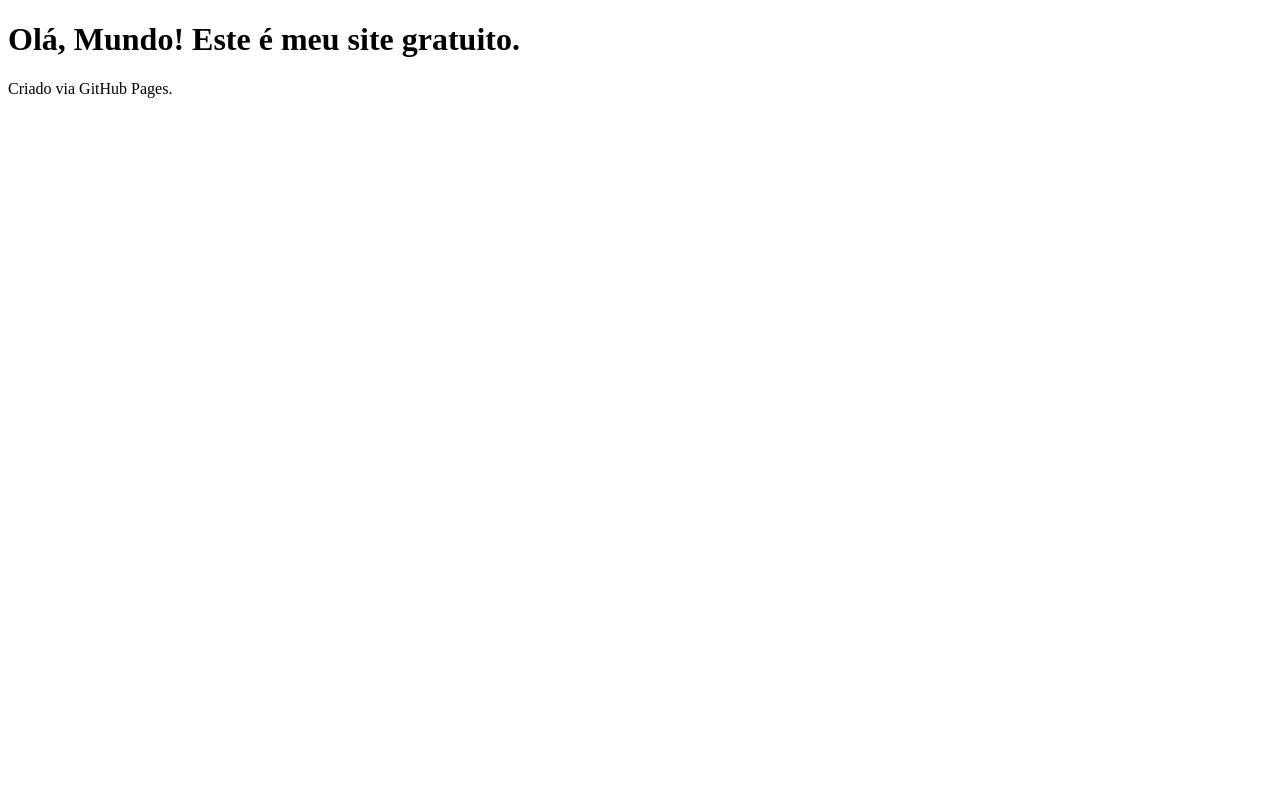
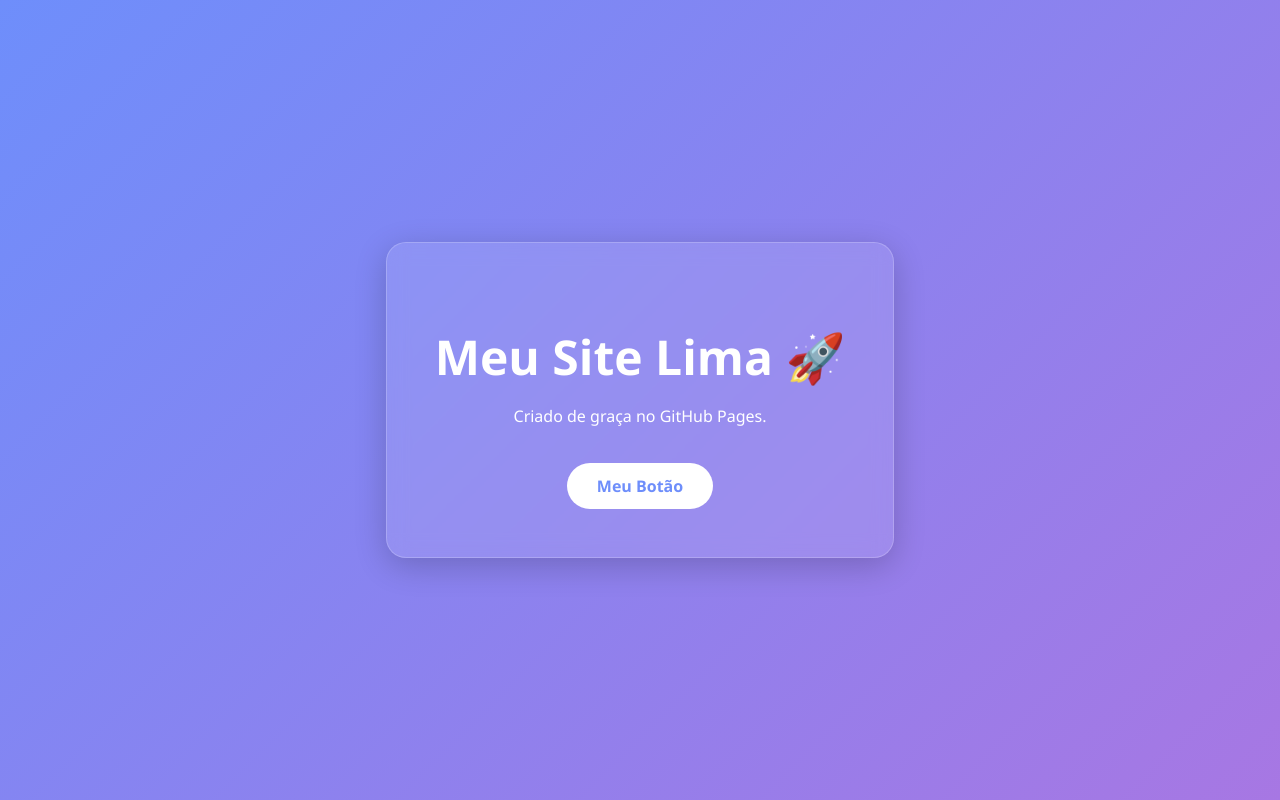
Before and after one commit to limajoaoadolvo-hue/lima.github.io, a plain HTML site: page index.html in a window 1280 px wide. Drawn offline with Linux system fonts and the light colour scheme.

Commit message:
site novo

```diff
--- a/index.html
+++ b/index.html
@@ -2,10 +2,46 @@
 <html lang="pt-br">
 <head>
     <meta charset="UTF-8">
-    <title>Meu Site no GitHub</title>
+    <meta name="viewport" content="width=device-width, initial-scale=1.0">
+    <title>Meu Site Profissional</title>
+    <style>
+        body {
+            font-family: 'Segoe UI', sans-serif;
+            margin: 0;
+            display: flex;
+            align-items: center;
+            justify-content: center;
+            height: 100vh;
+            background: linear-gradient(135deg, #6e8efb, #a777e3);
+            color: white;
+            text-align: center;
+        }
+        .container {
+            background: rgba(255, 255, 255, 0.1);
+            padding: 3rem;
+            border-radius: 20px;
+            backdrop-filter: blur(10px);
+            box-shadow: 0 8px 32px rgba(0,0,0,0.2);
+            border: 1px solid rgba(255,255,255,0.2);
+        }
+        h1 { font-size: 3rem; margin-bottom: 10px; }
+        .botao {
+            display: inline-block;
+            margin-top: 20px;
+            padding: 12px 30px;
+            background: white;
+            color: #6e8efb;
+            text-decoration: none;
+            border-radius: 50px;
+            font-weight: bold;
+        }
+    </style>
 </head>
 <body>
-    <h1>Olá, Mundo! Este é meu site gratuito.</h1>
-    <p>Criado via GitHub Pages.</p>
+    <div class="container">
+        <h1>Meu Site Lima 🚀</h1>
+        <p>Criado de graça no GitHub Pages.</p>
+        <a href="#" class="botao">Meu Botão</a>
+    </div>
 </body>
 </html>
```
